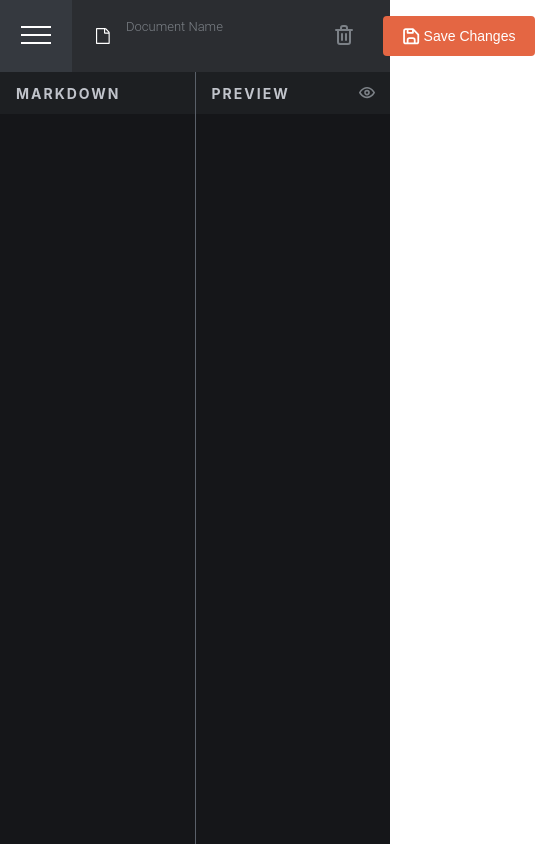
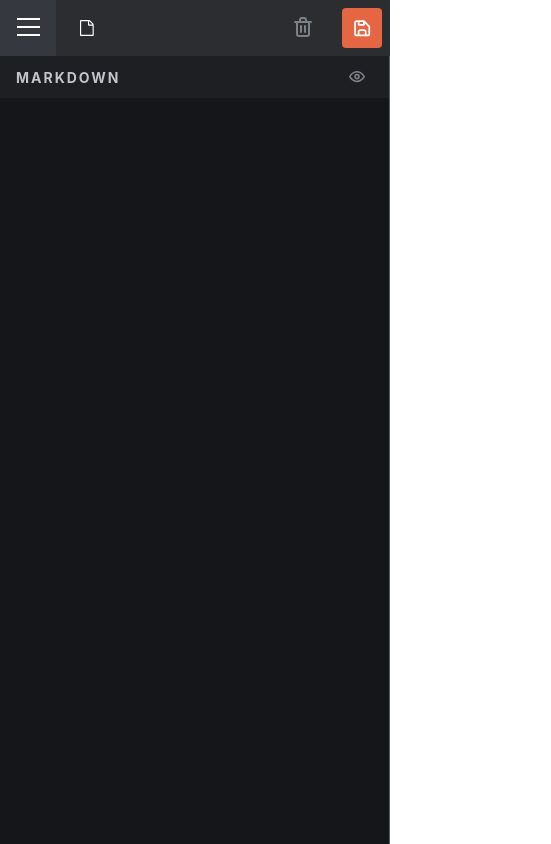
Before and after one commit to evengene/markdown-editor, a Next.js app: page / in a window 390 px wide. Shown: the whole page, 551 px wide, since content can reach past the window. Built offline with nearby package versions, Linux system fonts and the light colour scheme.

Commit message:
fix mobile UI

```diff
--- a/src/components/Header/Header.module.css
+++ b/src/components/Header/Header.module.css
@@ -6,6 +6,9 @@
   height: 72px;
   background: var(--eighty);
   color: white;
+  @media (max-width: 600px) {
+    height: 56px;
+  }
 }
 
 .headerWithSidebarOpen {
@@ -22,6 +25,10 @@
   height: 72px;
   background: var(--seventy);
   z-index: 10;
+  @media (max-width: 600px) {
+    height: 56px;
+    width: 56px;
+  }
 }
 .burger {
   border: none;
@@ -48,6 +55,9 @@ background: none;
 .documentInfo {
   display: flex;
   flex-direction: column;
+  @media (max-width: 600px) {
+    max-width: 100px;
+  }
 }
 
 .documentDate {
@@ -55,6 +65,9 @@ background: none;
   font-size: 13px;
   margin: 0;
   font-family: 'Roboto Light', sans-serif;
+  @media (max-width: 600px) {
+    display: none;
+  }
 }
 
 .titleInput {
@@ -108,3 +121,16 @@ background: none;
     background: var(--orange-light);
   }
 }
+
+.saveButtonMobile {
+  display: flex;
+  align-items: center;
+  justify-content: center;
+  height: 40px;
+  width: 40px;
+  background: var(--orange);
+  border: none;
+  border-radius: 4px;
+  margin-right: 8px;
+  gap: 4px;
+}
--- a/src/components/Header/Header.tsx
+++ b/src/components/Header/Header.tsx
@@ -22,15 +22,27 @@ import {
 import { v4 as uuidv4 } from 'uuid';
 import { DEFAULT_DOCUMENT_NAME, EMPTY_STRING } from '../../constants/shared';
 import { useIsTablet } from "../../hooks/useIsTablet";
+import { useIsMobile } from '../../hooks/useIsMobile';
 
+const BurgerMenuIcon = ({isMobile}: {isMobile: boolean}) => (
+  <svg
+    width={isMobile ? '23' : '30'}
+    height="18"
+    xmlns="http://www.w3.org/2000/svg"
+  >
+    <g fill="#FFF" fill-rule="evenodd">
+      <path d="M0 0h30v2H0zM0 8h30v2H0zM0 16h30v2H0z"/>
+    </g>
+  </svg>);
 
 export const Header = () => {
 
   const dispatch = useDispatch();
-  const { sidebarOpen } = useAppSelector(( state ) => state.sidebar);
-  const { status } = useAppSelector(( state ) => state.markdown);
-  const { id, name, content, } = useAppSelector(( state ) => state.markdown);
-  const {isTablet } = useIsTablet();
+  const { sidebarOpen } = useAppSelector((state) => state.sidebar);
+  const { status } = useAppSelector((state) => state.markdown);
+  const { id, name, content, } = useAppSelector((state) => state.markdown);
+  const { isTablet } = useIsTablet();
+  const { isMobile } = useIsMobile();
   const handleSave = () => {
     if (id === 0) {
       const newId = uuidv4();
@@ -48,7 +60,7 @@ export const Header = () => {
     }
   };
 
-  const onInputChange = ( e: ChangeEvent<HTMLInputElement> ) => {
+  const onInputChange = (e: ChangeEvent<HTMLInputElement>) => {
     dispatch(dispatch(setDocTitle(e.target.value)));
     console.log(e.target.value);
   }
@@ -97,23 +109,21 @@ export const Header = () => {
             onClick={() => dispatch(toggleSidebar())}
             className={styles.burger}
           >
-            <Image
-              src={sidebarOpen ? closeIcon : burgerIcon}
-              alt="menu"
-            />
+            <BurgerMenuIcon isMobile={isMobile}/>
           </button>
         </div>
 
-        { !isTablet && (
+        {!isTablet && (
           <>
             <Image
               src={logo}
               alt="Markdown Editor"
             />
-            <span className={styles.divider} />
+            <span className={styles.divider}/>
           </>
         )}
 
+        { (  !isMobile || (!sidebarOpen && isMobile)) && (
         <div className={styles.listItem}>
           <Image
             className={styles.icon}
@@ -130,6 +140,7 @@ export const Header = () => {
             />
           </div>
         </div>
+        )}
       </div>
       {!sidebarOpen &&
         <div className={styles.row}>
@@ -142,12 +153,27 @@ export const Header = () => {
               alt="delete"
             />
           </button>
+          {isMobile
+            ? (
+              <button
+                className={styles.saveButtonMobile}
+                onClick={handleSave}
+              >
+                <Image
+                  src={saveIcon}
+                  alt="saving"
+                />
+              </button>
+            )
+            :
+            (
               <button
                 className={styles.saveButton}
                 onClick={handleSave}
               >
                 {renderButtonContent()}
               </button>
+            )}
         </div>
       }
     </header>
--- a/src/components/MarkdownInput/MarkdownInput.tsx
+++ b/src/components/MarkdownInput/MarkdownInput.tsx
@@ -7,15 +7,11 @@ import { RootState } from '../../store/store';
 
 export const MarkdownInput: FC = () => {
   const dispatch = useDispatch();
-  const { content, theme, showPagePreview } = useSelector((state: RootState) => state.markdown);
+  const { content, theme } = useSelector((state: RootState) => state.markdown);
 
   const onTextAreaChange = (event: ChangeEvent<HTMLTextAreaElement>) => {
     dispatch(setText(event.target.value));
   };
-
-  if (showPagePreview) {
-    return null;
-  }
 
   return (
     <div className={`${commonStyles.container} ${styles.inputContainer}
--- a/src/components/MarkdownPreview/MarkdownPreview.tsx
+++ b/src/components/MarkdownPreview/MarkdownPreview.tsx
@@ -1,32 +1,22 @@
 import React from 'react';
 import type { FC } from 'react';
 import { marked } from 'marked';
-import { RootState, useDispatch } from "../../store/store";
+import { RootState } from "../../store/store";
 import { useSelector } from "react-redux";
 import commonStyles from './MarkdownPreview.module.css';
 import styles from '../common.module.css';
-import Image from "next/image";
-import previewIcon from "../../assets/icon-show-preview.svg";
-import { togglePagePreview } from "../../store/markdownSlice";
 
 interface MarkdownPreviewProps {}
 
 export const MarkdownPreview: FC<MarkdownPreviewProps> = ( props ) => {
 
-  const dispatch = useDispatch();
-
   const { theme, content = "" } = useSelector(( state: RootState ) => state.markdown);
   const html = (marked as any)(content);
-
-  const onPreviewClick = () => {
-    dispatch(togglePagePreview());
-  }
 
   return (
     <div className={`${styles.container} ${theme === 'light' ? styles.containerLight : styles.container}`}>
       <div className={`${styles.title} ${theme === 'light' ? styles.titleLight : styles.title}`}>
         <h1>Preview</h1>
-        <Image src={previewIcon} alt="preview" className={styles.icon} onClick={onPreviewClick}/>
       </div>
       <div
         className={`${commonStyles.textPreview} ${theme === 'light' ? commonStyles.textPreviewLight : commonStyles.textPreview}`}
--- a/src/components/Sidebar/Sidebar.module.css
+++ b/src/components/Sidebar/Sidebar.module.css
@@ -41,6 +41,9 @@
   text-transform: uppercase;
   @media (max-width: 900px) {
     display: block;
+    margin-bottom: 27px;
+    letter-spacing: 3px;
+    font-weight: bold;
   }
 }
 
--- a/src/components/Sidebar/Sidebar.tsx
+++ b/src/components/Sidebar/Sidebar.tsx
@@ -52,7 +52,6 @@ export const Sidebar = () => {
   }, [dispatch, sidebarOpen]);
 
   const handleDocClick = (id: string) => () => {
-    debugger;
     console.log('clicked 111111');
     console.log(id);
     dispatch(selectDocument(id));
--- a/src/components/Wrapper/Wrapper.module.css
+++ b/src/components/Wrapper/Wrapper.module.css
@@ -22,7 +22,7 @@
 
 .icon {
   position: absolute;
-  top: 10px;
+  top: 5px;
   right: 15px;
   padding: 10px;
   background-size: inherit;
--- a/src/components/Wrapper/Wrapper.tsx
+++ b/src/components/Wrapper/Wrapper.tsx
@@ -1,18 +1,50 @@
 import React from 'react';
 import styles from './Wrapper.module.css';
 import { RootState, useAppSelector } from '../../store/store';
-import { useSelector } from 'react-redux';
+import { useDispatch, useSelector } from 'react-redux';
 import { MarkdownInput } from '../MarkdownInput/MarkdownInput';
 import { MarkdownPreview } from '../MarkdownPreview/MarkdownPreview';
+import { useIsMobile } from '../../hooks/useIsMobile';
+import Image from 'next/image';
+import previewIcon from '../../assets/icon-show-preview.svg';
+import previewIconHide from '../../assets/icon-hide-preview.svg';
+import { togglePagePreview } from '../../store/markdownSlice';
 
 export const Wrapper = () => {
 
-  const { sidebarOpen } = useAppSelector(( state ) => state.sidebar);
-  const { theme} = useSelector(( state: RootState ) => state.markdown);
+  const dispatch = useDispatch();
+
+  const { sidebarOpen } = useAppSelector((state) => state.sidebar);
+  const { theme, showPagePreview } = useSelector((state: RootState) => state.markdown);
+  const { isMobile } = useIsMobile();
+
+  const onPreviewClick = () => {
+    dispatch(togglePagePreview());
+  }
+
+  const eyeIcon = showPagePreview ? previewIconHide : previewIcon;
+
+  const renderPreview = () => {
+    if (showPagePreview) {
+      return <MarkdownPreview/>;
+    } else if (isMobile) {
+      return null;
+    } else {
+      return <MarkdownInput/>;
+    }
+  }
+
   return (
-    <div className={`${styles.wrapper} ${theme === 'light' && styles.wrapperLight} ${sidebarOpen && styles.sidebarOpen}`}>
-      <MarkdownInput />
-      <MarkdownPreview />
+    <div
+      className={`${styles.wrapper} ${theme === 'light' && styles.wrapperLight} ${sidebarOpen && styles.sidebarOpen}`}>
+      {!showPagePreview && <MarkdownInput/>}
+      {renderPreview()}
+
+      {(!isMobile || (!sidebarOpen && isMobile)) && (
+        <Image src={eyeIcon} alt="preview" className={styles.icon} onClick={onPreviewClick}/>
+      )}
+
+
     </div>
   );
 }
--- a/src/components/common.module.css
+++ b/src/components/common.module.css
@@ -5,6 +5,9 @@
   flex-direction: column;
   overflow-y: auto;
   overflow-x: hidden;
+  @media (max-width: 600px) {
+    height: calc(100vh - 56px);
+  }
 }
 
 .title {
--- a/src/store/markdownSlice.ts
+++ b/src/store/markdownSlice.ts
@@ -172,7 +172,6 @@ export const markdownSlice = createSlice({
       state.id = uuidv4();
     },
     selectDocument: (state, action: PayloadAction<string>) => {
-      debugger;
       const documentId = action.payload;
       const selectedDocument = state.documents.find(doc => doc.id === documentId);
       if (selectedDocument) {
```
Also changed, not shown: preview.png (added), 1 other file (tests, documents, lock files or other folders). Lines whose indentation alone changed are shown as unchanged.
